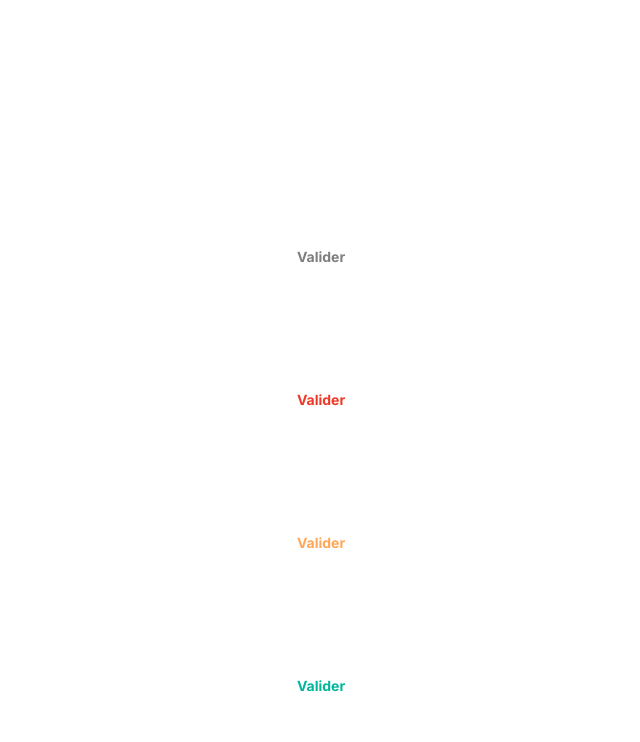
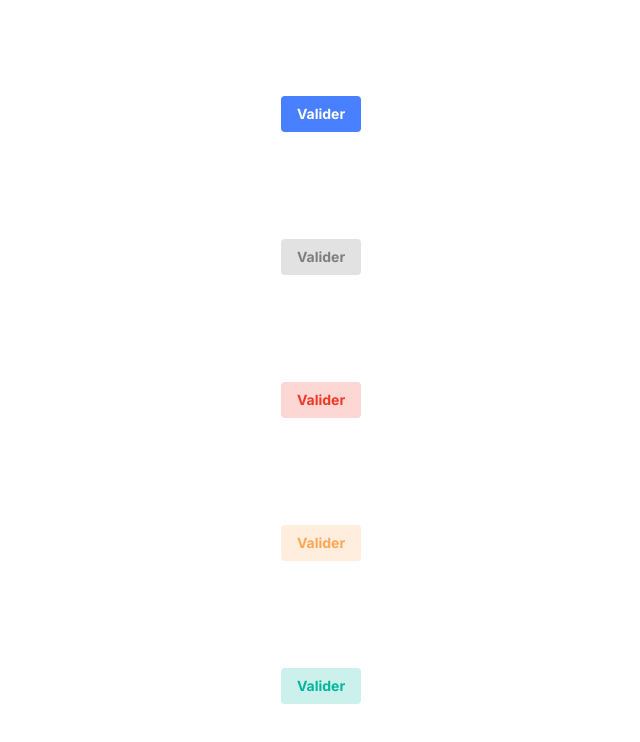
Before and after one commit to Solaa08/new-next, a Next.js app: page / in a window 1280 px wide. Shown: the top 742 px of the page, without its empty margins (319-959 px from the left). Built offline with nearby package versions, Linux system fonts and the light colour scheme.

Commit message:
fix: buttons color

```diff
--- a/src/app/nectron/Button.tsx
+++ b/src/app/nectron/Button.tsx
@@ -12,11 +12,11 @@ interface ButtonProps extends ButtonWithChildren {
 }
 
 const buttonColors = {
-  [VARIANT.PRIMARY]: "bg-primary",
-  [VARIANT.SECONDARY]: "bg-secondary",
-  [VARIANT.DANGER]: "bg-danger",
-  [VARIANT.WARNING]: "bg-warning",
-  [VARIANT.SUCCESS]: "bg-success"
+  [VARIANT.PRIMARY]: "bg-primary-bg",
+  [VARIANT.SECONDARY]: "bg-secondary-bg",
+  [VARIANT.DANGER]: "bg-danger-bg",
+  [VARIANT.WARNING]: "bg-warning-bg",
+  [VARIANT.SUCCESS]: "bg-success-bg"
 }
 
 const textColors  = {
```
